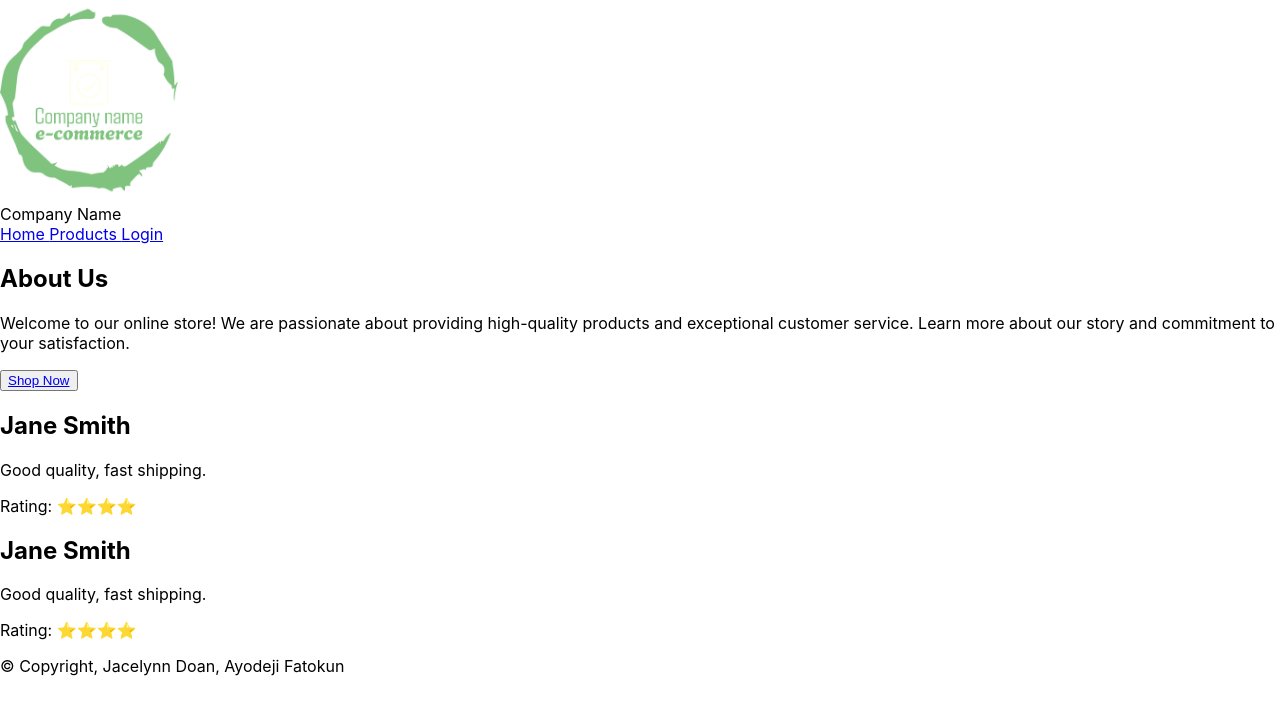
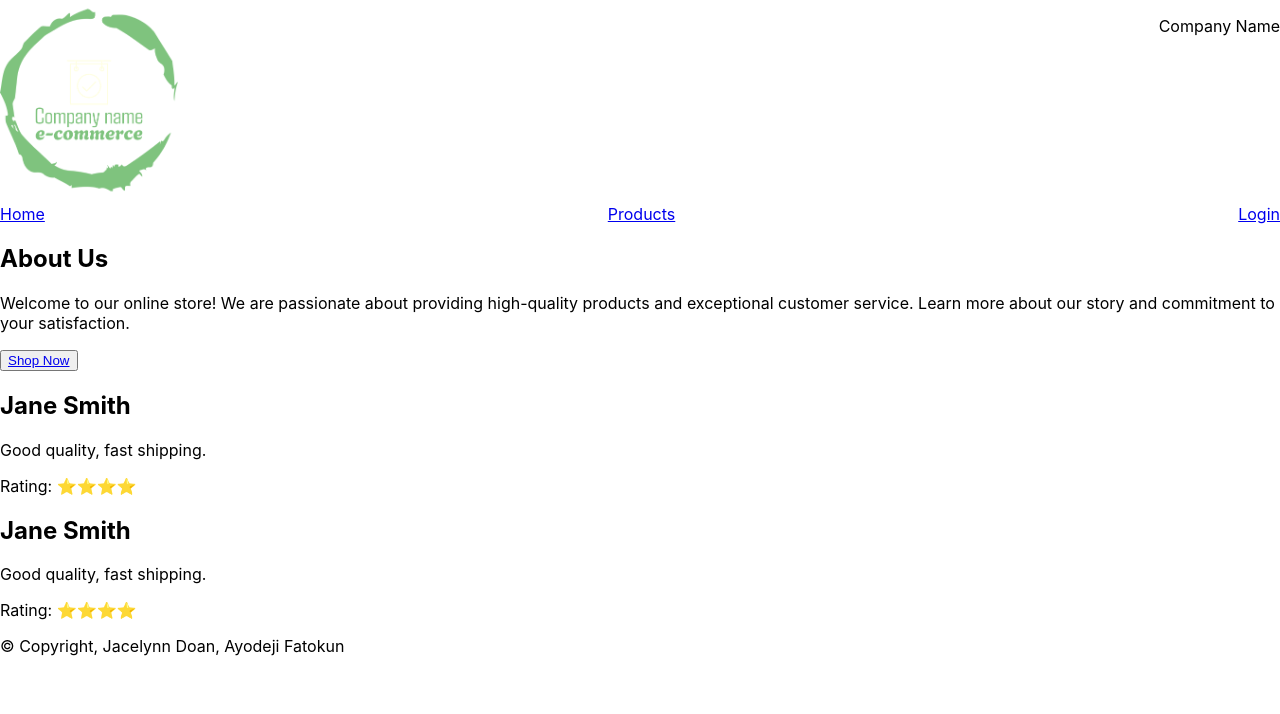
Before and after one commit to danielftn/Assignment4, a React (Create React App) app in the folder my-ecommerce-app/: page / in a window 1280 px wide. Shown: the top 714 px of the page. Built offline with nearby package versions, Linux system fonts and the light colour scheme.

Commit message:
Update Header.js

```diff
--- a/my-ecommerce-app/src/component/Header.js
+++ b/my-ecommerce-app/src/component/Header.js
@@ -4,19 +4,18 @@ import {Link} from 'react-router-dom';
 function Header() {
     return (
         <div>
-            <header class="header">
+            <header class="header" style={{display: 'flex', justifyContent: 'space-between'}}>
                 <div class="logo">
                     <img src={process.env.PUBLIC_URL + "images/logo.png"} height={"200px"} alt="Company Logo"></img>
-                    {}
                 </div>
                 <div class="company-name">
-                    Company Name
+                    <p>Company Name</p>
                 </div>
             </header>
-            <nav>
-                <Link to ="./" class="nav-link">Home        </Link>
-                <Link to ="./ProductPage" class="nav-link">Products     </Link>
-                <Link to ="./" class="nav-link">Login       </Link>
+            <nav style={{ display: 'flex', justifyContent: 'space-between' }}>
+                <Link to ="./" class="nav-link">Home</Link>
+                <Link to ="./ProductPage" class="nav-link">Products</Link>
+                <Link to ="./" class="nav-link">Login</Link>
             </nav>
         </div>
     );
```
